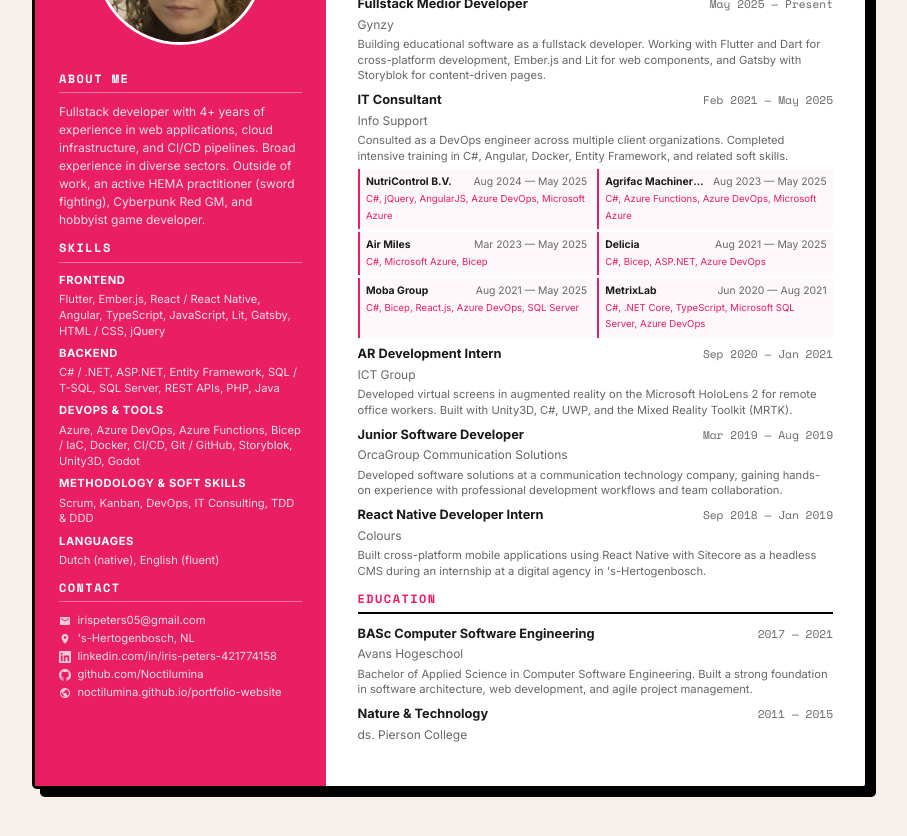
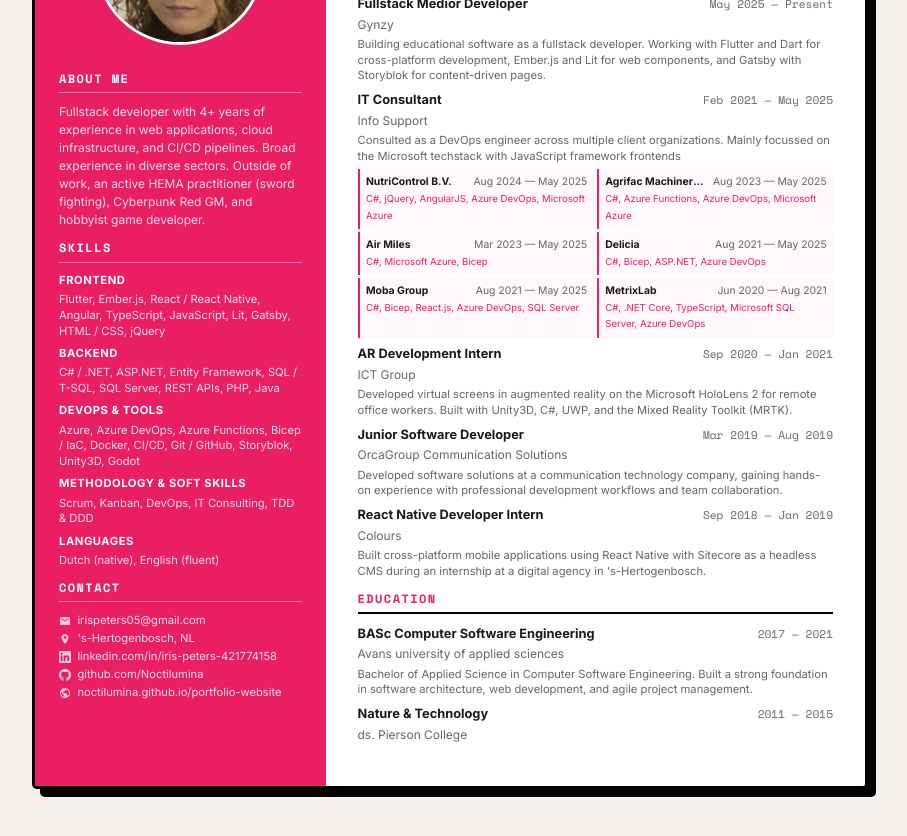
Before and after one commit to Noctilumina/portfolio-website, a React (Vite) app: page /portfolio-website/cv in a window 1280 px wide. Shown: the part 340-1176 px from the top of the page, without its empty margins (190-1097 px from the left). Built offline with nearby package versions, Linux system fonts and the light colour scheme.

Commit message:
fix: fixed spelling in cv text

```diff
--- a/src/data/experience.json
+++ b/src/data/experience.json
@@ -11,7 +11,7 @@
     "role": "IT Consultant",
     "company": "Info Support",
     "period": "Feb 2021 — May 2025",
-    "description": "Consulted as a DevOps engineer across multiple client organizations. Completed intensive training in C#, Angular, Docker, Entity Framework, and secure programming.",
+    "description": "Consulted as a DevOps engineer across multiple client organizations. Mainly focussed on the Microsoft techstack with JavaScript framework frontends.",
     "clients": [
       {
         "company": "NutriControl B.V.",
@@ -78,5 +78,12 @@
     "company": "Avans Hogeschool",
     "period": "2017 — 2021",
     "description": "Bachelor of Applied Science in Computer Software Engineering. Built a strong foundation in software architecture, web development, and agile project management."
+  },
+  {
+    "id": 7,
+    "role": "Nature & Technology",
+    "company": "ds. Pierson College",
+    "period": "2011 — 2015",
+    "description": ""
   }
 ]
--- a/src/i18n/en.json
+++ b/src/i18n/en.json
@@ -171,7 +171,7 @@
       "role": "IT Consultant",
       "company": "Info Support",
       "period": "Feb 2021 — May 2025",
-      "description": "Consulted as a DevOps engineer across multiple client organizations. Completed intensive training in C#, Angular, Docker, Entity Framework, and related soft skills."
+      "description": "Consulted as a DevOps engineer across multiple client organizations. Mainly focussed on the Microsoft techstack with JavaScript framework frontends"
     },
     {
       "role": "AR Development Intern",
@@ -193,9 +193,15 @@
     },
     {
       "role": "BASc Computer Software Engineering",
-      "company": "Avans Hogeschool",
+      "company": "Avans university of applied sciences",
       "period": "2017 — 2021",
       "description": "Bachelor of Applied Science in Computer Software Engineering. Built a strong foundation in software architecture, web development, and agile project management."
+    },
+    {
+      "role": "Nature & Technology",
+      "company": "ds. Pierson College",
+      "period": "2011 — 2015",
+      "description": ""
     }
   ]
 }
--- a/src/i18n/nl.json
+++ b/src/i18n/nl.json
@@ -90,7 +90,7 @@
     "printButton": "Print / Opslaan als PDF",
     "aboutMe": "Over Mij",
     "education": "Opleiding",
-    "aboutText": "Fullstack developer met 4+ jaar ervaring in webapplicaties, cloudinfrastructuur en CI/CD-pipelines. Brede ervaring opgedaan in diverse sectoren. Buiten werk actief HEMA-beoefenaar (zwaardvechten), GM voor Cyberpunk Red-campagnes, en hobbymatig game developer."
+    "aboutText": "Fullstack developer met 4+ jaar ervaring in webapplicaties, cloudinfrastructuur en CI/CD-pipelines. Brede ervaring opgedaan in diverse sectoren met name agricultuur en het onderwijs. Buiten werk actief HEMA-beoefenaar (zwaardvechten), actief sportschoolbezoeker, GM voor Cyberpunk Red-campagnes, en hobbymatig game developer."
   },
   "projectDetail": {
     "notFound": "Project niet gevonden",
@@ -171,7 +171,7 @@
       "role": "IT Consultant",
       "company": "Info Support",
       "period": "Feb 2021 — Mei 2025",
-      "description": "Gedetacheerd als DevOps engineer bij meerdere klantorganisaties. Intensieve opleiding afgerond in C#, Angular, Docker, Entity Framework en gerelateerde soft skills."
+      "description": "Gedetacheerd als DevOps engineer bij meerdere klantorganisaties. Voornamelijk met de focus op de Microsoft techstack met JavaScript framework frontends."
     },
     {
       "role": "AR Development Stagiair",
@@ -183,19 +183,25 @@
       "role": "Junior Software Developer",
       "company": "OrcaGroup Communication Solutions",
       "period": "Mrt 2019 — Aug 2019",
-      "description": "Softwareoplossingen ontwikkeld bij een communicatietechnologiebedrijf. Praktijkervaring opgedaan met professionele ontwikkelworkflows en teamsamenwerking."
+      "description": "Softwareoplossingen ontwikkeld voor communicatietechnologie. Praktijkervaring opgedaan met professionele WoW en teamsamenwerking."
     },
     {
       "role": "React Native Developer Stagiair",
       "company": "Colours",
       "period": "Sep 2018 — Jan 2019",
-      "description": "Cross-platform mobiele applicaties gebouwd met React Native en Sitecore als headless CMS tijdens een stage bij een digitaal bureau in 's-Hertogenbosch."
+      "description": "Cross-platform mobiele applicaties gebouwd met React Native en Sitecore als headless CMS tijdens een stage bij een digitaal bureau in Den Bosch."
     },
     {
       "role": "BASc Computer Software Engineering",
       "company": "Avans Hogeschool",
       "period": "2017 — 2021",
       "description": "Bachelor of Applied Science in Computer Software Engineering. Een sterke basis opgebouwd in software-architectuur, webontwikkeling en agile projectmanagement."
+    },
+    {
+      "role": "Natuur en Techniek",
+      "company": "ds. Pierson College",
+      "period": "2011 — 2015",
+      "description": ""
     }
   ]
 }
--- a/src/pages/CV/CV.jsx
+++ b/src/pages/CV/CV.jsx
@@ -12,7 +12,7 @@
   }));
 
   const workExperience = localizedExperience.filter((e) => e.id <= 5);
-  const education = localizedExperience.filter((e) => e.id === 6);
+  const education = localizedExperience.filter((e) => e.id >= 6);
 
   const handlePrint = () => window.print();
 
@@ -118,15 +118,6 @@
                   <p className={styles.entryDescription}>{entry.description}</p>
                 </div>
               ))}
-              <div className={styles.entry}>
-                <div className={styles.entryHeader}>
-                  <h3 className={styles.entryRole}>
-                    {t('cv.piersonDegree')}
-                  </h3>
-                  <span className={styles.entryPeriod}>2011 — 2015</span>
-                </div>
-                <p className={styles.entryCompany}>{t('cv.piersonCollege')}</p>
-              </div>
             </section>
           </div>
         </div>
```
